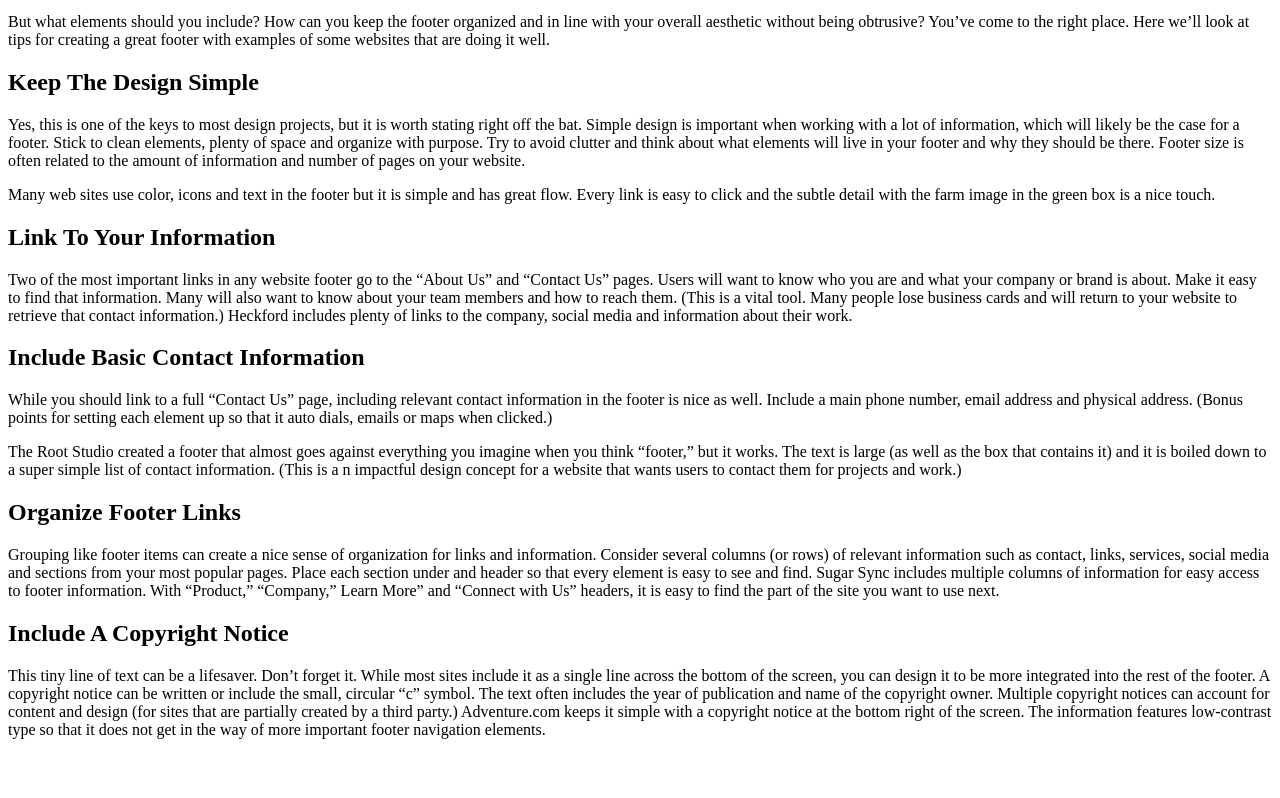
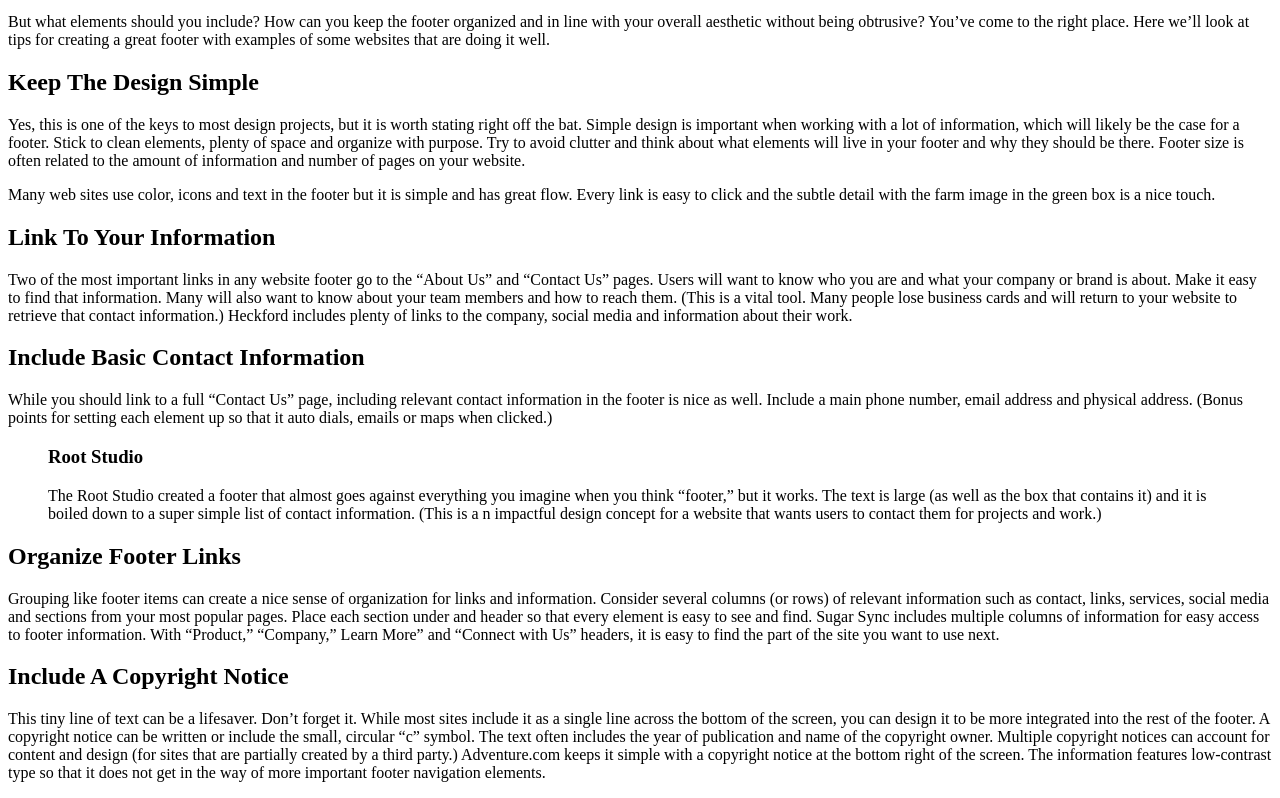
Before and after one commit to comp-1017/1017-sep-2022-a03-workbook-jponce2, a plain HTML site: page sematics-basic2/index.html in a window 1280 px wide. Shown: the part 119-917 px from the top of the page. Before the commit the page ends 874 px from the top, so only its background shows below. Drawn offline with Linux system fonts and the light colour scheme.

Commit message:
blockquote addition

```diff
--- a/sematics-basic2/index.html
+++ b/sematics-basic2/index.html
@@ -40,9 +40,12 @@
                 <p>
                     While you should link to a full “Contact Us” page, including relevant contact information in the footer is nice as well. Include a main phone number, email address and physical address. (Bonus points for setting each element up so that it auto dials, emails or maps when clicked.)
                 </p>
-                <p>
-                    The Root Studio created a footer that almost goes against everything you imagine when you think “footer,” but it works. The text is large (as well as the box that contains it) and it is boiled down to a super simple list of contact information. (This is a n impactful design concept for a website that wants users to contact them for projects and work.)
-                </p>
+                <blockquote>
+                        <aside>
+                            <h3>Root Studio</h3>
+                            The Root Studio created a footer that almost goes against everything you imagine when you think “footer,” but it works. The text is large (as well as the box that contains it) and it is boiled down to a super simple list of contact information. (This is a n impactful design concept for a website that wants users to contact them for projects and work.)
+                        </aside>
+                </blockquote>
             </section>
             <section>
                 <h2>
@@ -63,11 +66,6 @@
                 </p>
 
             </section>
-
         </main>
-        <footer>
-
-        </footer>
-
     </body>
 </html>
```
